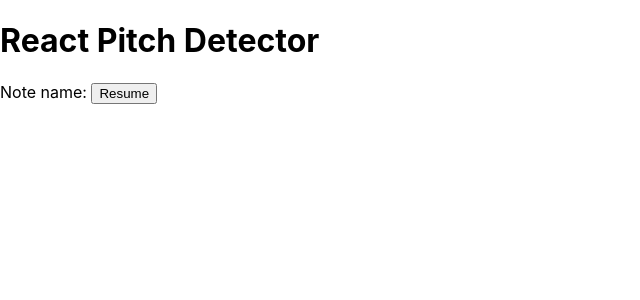
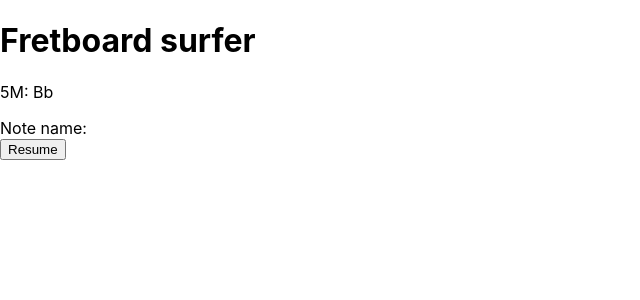
Before and after one commit to expez/fretboardsurfer, a React (Create React App) app: page / in a window 1280 px wide. Shown: the top 300 px of the page, without its empty margins (0-640 px from the left). Built offline with nearby package versions, Linux system fonts and the light colour scheme; no server answers.

Commit message:
Add generation of questions

```diff
--- a/src/App.js
+++ b/src/App.js
@@ -1,14 +1,19 @@
 import './App.css';
 import PitchDetector from "./PitchDetector";
 import { NoteProvider } from "./NoteContext";
+import { QuestionProvider } from './QuestionContext';
+import Question from './Question';
 
 const App = () => {
   return (
     <div>
-      <NoteProvider>
-        <h1>React Pitch Detector</h1>
-        <PitchDetector/>
-      </NoteProvider>
+      <QuestionProvider>
+        <NoteProvider>
+          <h1>Fretboard surfer</h1>
+          <Question/>
+          <PitchDetector />
+        </NoteProvider>
+      </QuestionProvider>
     </div>
   );
 };
--- a/src/PitchDetector.js
+++ b/src/PitchDetector.js
@@ -79,7 +79,7 @@ const PitchDetector = () => {
       {error && <div>{error}</div>}
       {!error && (
         <>
-          Note name: <span>{note.name}</span>
+          Note name: <span>{note.name}</span><br/>
           <button id="resume-button">Resume</button>
         </>
       )}
--- /dev/null
+++ b/src/Question.js
@@ -0,0 +1,14 @@
+import React from "react";
+import { useQuestion } from "./QuestionContext";
+
+const Question = () => {
+  const question = useQuestion();
+
+  return (
+    <div>
+      <p>{question.fretboardPosition}{question.stringPosition}: {question.noteNames[0]}</p>
+    </div>
+  );
+};
+
+export default Question;
--- /dev/null
+++ b/src/QuestionContext.js
@@ -0,0 +1,96 @@
+import React, { createContext, useContext, useReducer } from "react";
+
+const QuestionContext = createContext();
+const QuestionDispatchContext = createContext();
+
+const notes = [
+    "A", "A#", "Bb", "B", "C", "C#", "Db", "D", "D#", "Eb", "E", "F", "F#", "Gb", "G", "G#"
+];
+const stringPositions = ["U", "M", "L"];
+
+const getRandomNote = () => {
+  return notes[Math.floor(Math.random() * notes.length)];
+};
+
+const generateNotes = () => {
+  const randomNotes = [];
+  for (let i = 0; i < 10; i++) {
+    const randomNote = getRandomNote();
+    randomNotes.push(randomNote);
+  }
+  return randomNotes;
+};
+
+const makeQuestion = (fretboardPosition, stringPosition, randomNotes) => {
+    return {
+        noteNames: randomNotes,
+        fretboardPosition: fretboardPosition,
+        stringPosition: stringPosition,
+        createdAt: Date.now()
+    }
+}
+
+const generateQuestion = () => {
+    const randomNotes = generateNotes();
+    const fretboardPosition = Math.floor(Math.random() * 10);
+    const stringPosition = stringPositions[Math.floor(Math.random() * stringPositions.length)];
+    return makeQuestion(fretboardPosition, stringPosition, randomNotes)
+};
+
+const initialState = generateQuestion();
+
+const answerQuestion = (noteNames) => {
+  const newNote = getRandomNote();
+  noteNames.shift();
+  noteNames.push(newNote);
+  return noteNames;
+};
+
+const reducer = (state, action) => {
+  switch (action.type) {
+    case "GENERATE_QUESTION":
+      return generateQuestion();
+    case "ANSWER_QUESTION":
+      return {
+        ...state,
+        createdAt: Date.now(),
+        noteNames: answerQuestion(state.noteNames)
+      };
+    default:
+      throw new Error(`Unhandled action type: ${action.type}`);
+  }
+};
+
+const QuestionProvider = ({ children }) => {
+    const [state, dispatch] = useReducer(reducer, initialState);
+
+    return (
+        <QuestionContext.Provider value={state}>
+            <QuestionDispatchContext.Provider value={dispatch}>
+                {children}
+            </QuestionDispatchContext.Provider>
+        </QuestionContext.Provider>
+    );
+};
+
+const useQuestion = () => {
+    const context = useContext(QuestionContext);
+    if (context === undefined) {
+        throw new Error("useQuestion must be used within a QuestionProvider");
+    }
+    return context;
+};
+
+const useQuestionDispatch = () => {
+    const context = useContext(QuestionDispatchContext);
+    if (context === undefined) {
+        throw new Error("useQuestionDispatch must be used within a QuestionProvider");
+    }
+    return context;
+};
+
+const generateNewQuestion = () => {
+    return { type: "GENERATE_QUESTION" }
+};
+
+export { QuestionProvider, useQuestion, useQuestionDispatch };
```
